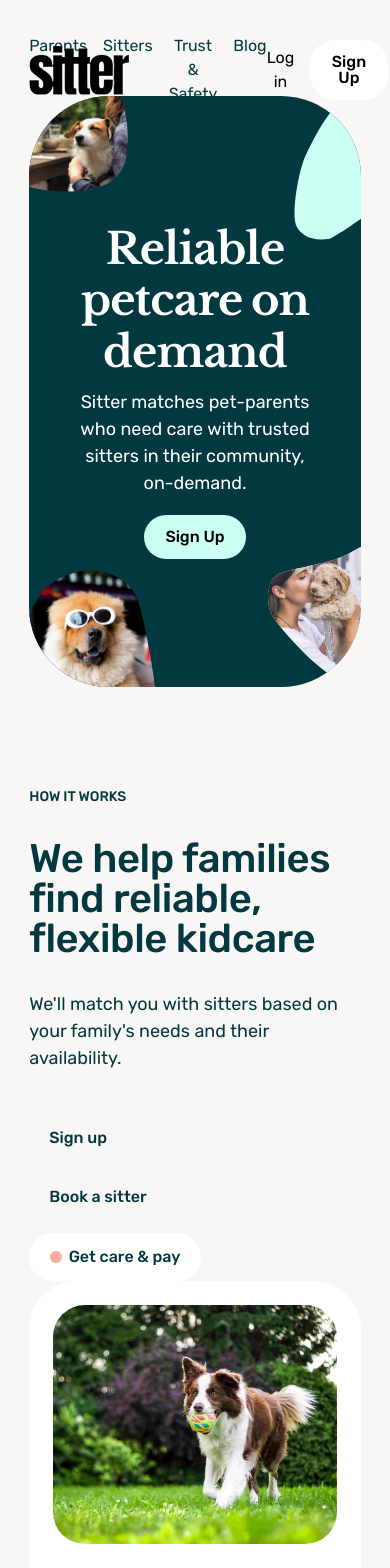
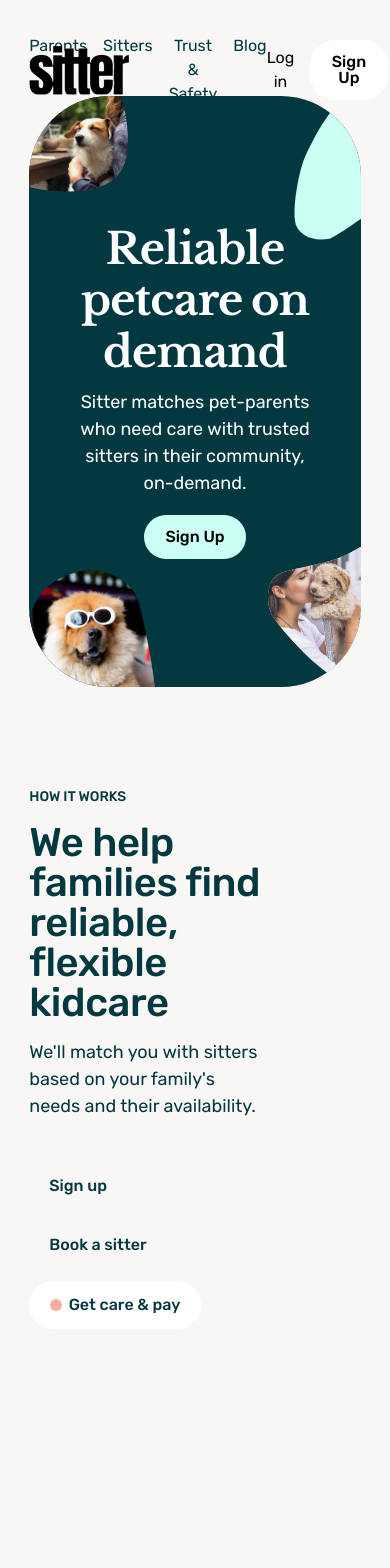
Before and after one commit to samsonc89/otter-replica, a React (Vite) app: page / in a window 390 px wide. Shown: the top 1568 px of the page. After the commit the page ends 1409 px from the top, so only its background shows below. Built offline with nearby package versions, Linux system fonts and the light colour scheme.

Commit message:
Adjust text container for medium screens

```diff
--- a/src/components/How/how.css
+++ b/src/components/How/how.css
@@ -89,6 +89,13 @@
   .how-column {
     width: 100%;
   }
+  .how-text-wrapper {
+    width: 70%;
+    gap: 1em;
+  }
+  .how-right {
+    display: none;
+  }
 }
 @media screen and (max-width: 767px) {
 }
```
